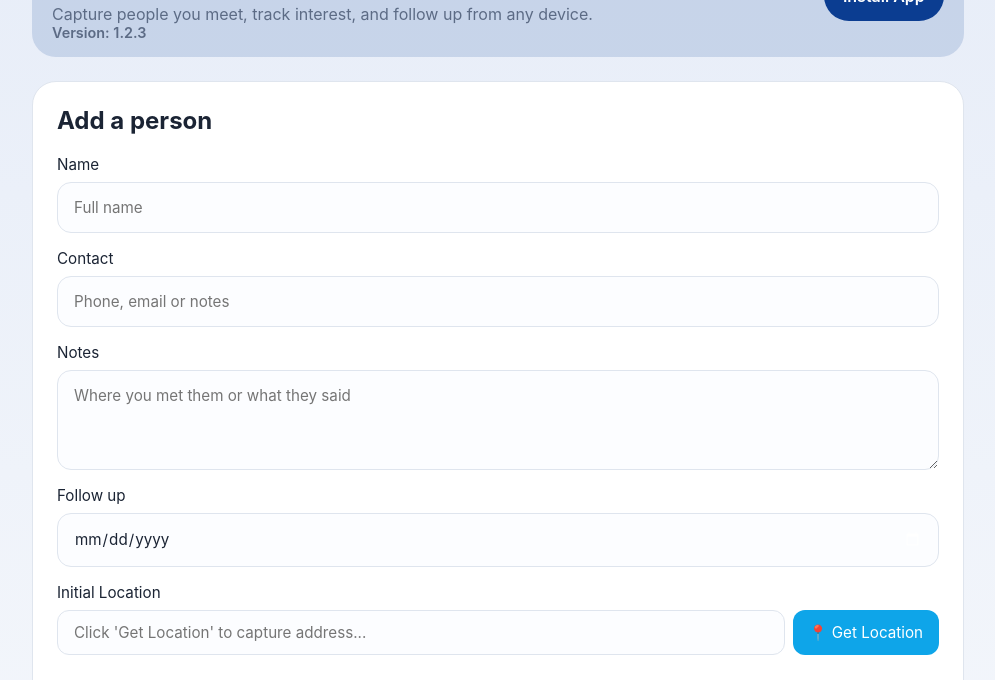
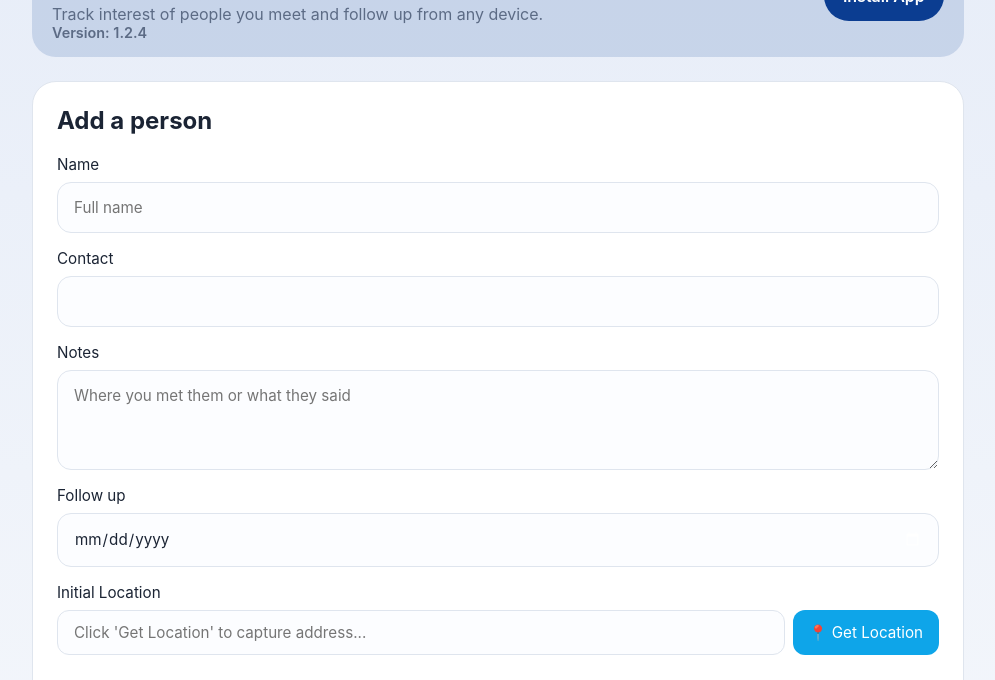
Before and after one commit to rickjjones/Ministry-Interest, a website: page index.html in a window 1280 px wide. Shown: the part 88-768 px from the top of the page, without its empty margins (142-1137 px from the left). Drawn offline with Linux system fonts and the light colour scheme.

Commit message:
Reword header and drop contact placeholder (1.2.4)
Co-Authored-By: Claude Opus 5.5 <noreply@anthropic.com>

```diff
--- a/index.html
+++ b/index.html
@@ -16,7 +16,7 @@
     <header class="app-header">
       <div>
         <h1>Ministry Interest Tracker</h1>
-        <p>Capture people you meet, track interest, and follow up from any device.</p>
+        <p>Track interest of people you meet and follow up from any device.</p>
         <p class="app-version"></p>
       </div>
       <button id="installButton" class="install-button" hidden>Install App</button>
@@ -31,7 +31,7 @@
         </label>
         <label>
           Contact
-          <input type="text" id="contact" placeholder="Phone, email or notes" required />
+          <input type="text" id="contact" required />
         </label>
         <label>
           Notes
--- a/version.json
+++ b/version.json
@@ -1,3 +1,3 @@
 {
-  "version": "1.2.3"
+  "version": "1.2.4"
 }
```
